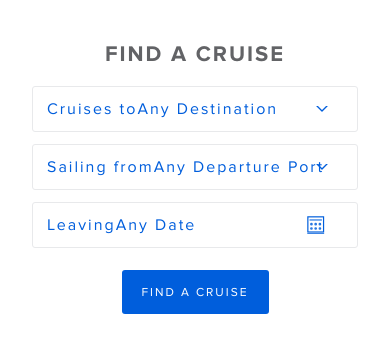
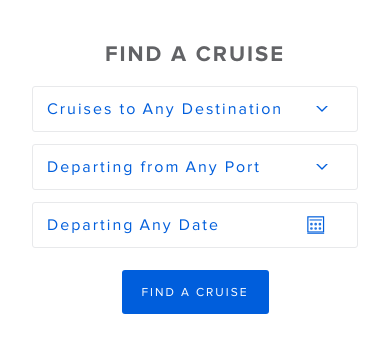
Before and after one commit to mahalira/Royal-Caribbean, a React (Create React App) app: page / in a window 390 px wide. Shown: the top 352 px of the page. Built offline with nearby package versions, Linux system fonts and the light colour scheme.

Commit message:
adding styles optionfilter mobile

```diff
--- a/src/CruiseSearchWidget.jsx
+++ b/src/CruiseSearchWidget.jsx
@@ -8,6 +8,10 @@ import Calendar from './components/Calendar';
 const countries = ['Alaska', 'Arabian Gulf', 'Asia', 'Australia&New Zealand', 'Bahamas', 'Bermuda',
     'Canada & New England', 'Caribbean', 'Cuba', 'Europe', 'Hawaii', 'Panama Canal', 'Repositioning',
     'South Pacific', 'Transatlantic', 'Transpacific'];
+
+const ports = ['Baltimore, Maryland', 'Boston, Massachusetts', 'Cape Liberty, New Jersey', 'Fort Lauderdale, Florida', 'Galveston, Texas',
+    'Honolulu (Oahu), Hawaii', 'Los Angeles, California', 'Miami, Florida', 'New Orleans, Louisana', 'Orlando ( Port Canaveral), FL',
+    'Quebec City, Quebec, Canada', 'San Diego, California', 'San Juan, Puerto Rico', 'Seattle, Washinton', 'Seward, Alaska', 'Tampa, Florida', 'Vancouver, British Colombia'];
 
 const tabs = ['The Americas & the caribbean', 'Europe', 'Asia & Southpacific'];
 
@@ -20,7 +24,7 @@ const CruiseSearchWidget = () => {
     const [shipments, setShipments] = useState([]);
     const [dates, setDates] = useState([]);
     const [arrTemp, setArrTemp] = useState([]);
-    const[year, setYear] = useState('');
+    const [year, setYear] = useState('');
 
     useEffect(() => {
         setArrTemp([]);
@@ -40,7 +44,7 @@ const CruiseSearchWidget = () => {
             setDestinations([...arrTemp]);
         } else if (id === 2) {
             setShipments([...arrTemp])
-        } else if(id ===3){
+        } else if (id === 3) {
             setDates([...arrTemp])
         }
 
@@ -50,7 +54,7 @@ const CruiseSearchWidget = () => {
         if (window.innerWidth > 760) {
             let arrTemp = [...group, text];
             setGroup([...arrTemp]);
-        } else{
+        } else {
             let newArrTemp = [...arrTemp, text];
             setArrTemp([...newArrTemp]);
         }
@@ -62,9 +66,9 @@ const CruiseSearchWidget = () => {
                 Find a Cruise
             </div>
             <div className="cruise-search-widget__toolbar">
-                <OptionFilter label={'Cruises to'} selection={'Any Destination'} openTab={showOptions} isActive={optionSelected === 1 && openOptions} id={1} group={destinations} />
-                <OptionFilter label={'Sailing from'} selection={'Any Departure Port'} openTab={showOptions} isActive={optionSelected === 2 && openOptions} id={2} group={shipments} />
-                <OptionFilter label={'Leaving'} selection={'Any Date'} type={'calendar'} openTab={showOptions} isActive={optionSelected === 3 && openOptions} id={3} group={dates} year={year}/>
+                <OptionFilter label={'Cruises to'} labelSecond={'To'} selection={'Any Destination'} openTab={showOptions} isActive={optionSelected === 1 && openOptions} id={1} group={destinations} />
+                <OptionFilter label={'Departing from'} labelSecond={'From'} selection={'Any Port'} openTab={showOptions} isActive={optionSelected === 2 && openOptions} id={2} group={shipments} />
+                <OptionFilter label={'Departing'} labelSecond={'Departing'} selection={'Any Date'} type={'calendar'} openTab={showOptions} isActive={optionSelected === 3 && openOptions} id={3} group={dates} year={year} />
                 <div className="cruise-search-widget__cta">
                     <Button text={window.innerWidth <= 760 ? 'FIND A CRUISE' : 'SEARCH CRUISES'} />
                 </div>
@@ -92,7 +96,7 @@ const CruiseSearchWidget = () => {
 
                     <div className="cruise-search-widget__dropdown__content">
                         {optionSelected === 1 && <div className="cruise-search-widget__dropdown__content__options">
-                            {countries.map((e, i) => <Select text={e} id={i}  group={destinations} setGroup={setDestinations} sendData={getData} />)}
+                            {countries.map((e, i) => <Select text={e} id={i} group={destinations} setGroup={setDestinations} sendData={getData} />)}
                         </div>}
                         {optionSelected === 2 &&
                             <>
@@ -102,13 +106,13 @@ const CruiseSearchWidget = () => {
                                     })}
                                 </div>
                                 <div className="cruise-search-widget__dropdown__content__options">
-                                    {countries.map((e, i) => <Select text={e} id={i}  group={shipments} setGroup={setShipments} sendData={getData} />)}
+                                    {ports.map((e, i) => <Select text={e} id={i} group={shipments} setGroup={setShipments} sendData={getData} />)}
                                 </div>
                             </>
                         }
                         {optionSelected === 3 &&
                             <div className="cruise-search-widget__dropdown__content__calendars">
-                                {years.map((e, i) => <Calendar text={e} id={i} group={dates} setGroup={setDates} sendData={getData} setYear={setYear}/>)}
+                                {years.map((e, i) => <Calendar text={e} id={i} group={dates} setGroup={setDates} sendData={getData} setYear={setYear} />)}
                             </div>
                         }
                         <div />
--- a/src/components/OptionFilter.jsx
+++ b/src/components/OptionFilter.jsx
@@ -1,12 +1,12 @@
 import React from 'react';
 
-const OptionFilter = ({ label, selection, type, id, openTab, isActive, group, year }) => {
+const OptionFilter = ({ label, labelSecond, selection, type, id, openTab, isActive, group, year }) => {
     const showContent = () => {
         openTab(id)
     }
     return (
         <div key={id} className={isActive ? "filter active" : "filter"} onClick={() => showContent()}>
-            <span className="filter__label">{label}</span>
+            <span className="filter__label">{window.innerWidth <= 760 && group.length !== 0 ? labelSecond: label }</span>
             <div className="filter__selector">
                 <span className="filter__selector__selection">{group.length !== 0 ? (type=== "calendar" ? (group.length>1 ?(`${group[0]} ${year} - ${group[1]}  ${year}`): `${group[0]} ${year}` ): group[0]) :selection}</span>
                 {group.length !== 0 & type !== 'calendar' ?
--- a/src/components/SelectDate.jsx
+++ b/src/components/SelectDate.jsx
@@ -2,6 +2,7 @@ import React, { useState } from 'react';
 
 const SelectDate = ({ text, id, group, setGroup, sendData, setYear, year }) => {
     const [active, setActive] = useState(false);
+    const [selected, setSelected] = useState(false);
     const addOptions = () => {
         setActive(!active);
         sendData(text, group, setGroup);
@@ -9,7 +10,7 @@ const SelectDate = ({ text, id, group, setGroup, sendData, setYear, year }) => {
     }
 
     return (
-        <div key={id} id={id} className={active ? "calendar__months__month month--active" : "calendar__months__month"} onClick={() => addOptions()}>
+        <div key={id} id={id} className={active ? "calendar__months__month month--active" :  "calendar__months__month" } onClick={() => addOptions()}>
             {text}
         </div>
     )
--- a/src/styles/components/calendar.scss
+++ b/src/styles/components/calendar.scss
@@ -35,7 +35,7 @@
         display: grid;
         grid-template-columns: 40px 40px 40px 40px;
         justify-content: center;
-        grid-gap: 40px;
+        grid-gap: 20px 40px;
         &__month {
             font-family: "ProximaNova-Regular";
             color: $blue;
@@ -43,7 +43,6 @@
             letter-spacing: 0.125rem;
             cursor: pointer;
             position: relative;
-
         }
         .month--active {
             color: $white !important;
@@ -59,6 +58,17 @@
                 height: 40px;
             }
         }
-
+        .month--selected {
+            &::after {
+                content: " ";
+                position: absolute;
+                background-color: $gray2;
+                z-index: -1;
+                width: 80px;
+                height: 40px;
+                left: 0px;
+                top: -8px;
+            }
+        }
     }
 }
--- a/src/styles/components/optionFilter.scss
+++ b/src/styles/components/optionFilter.scss
@@ -24,6 +24,9 @@
             letter-spacing: 0.125rem;
             padding: 0;
             text-transform: uppercase;
+        }
+        @media (max-width: $mobile-breakpoint) {
+            margin-right: 5px;
         }
     }
     &__selector {
```
